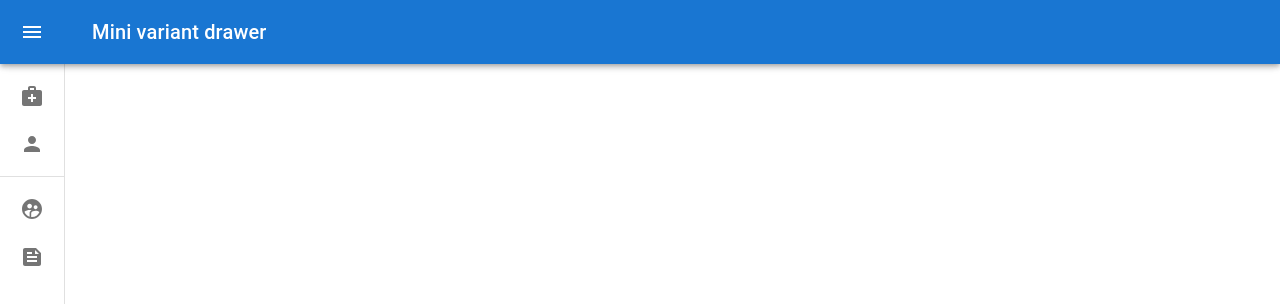
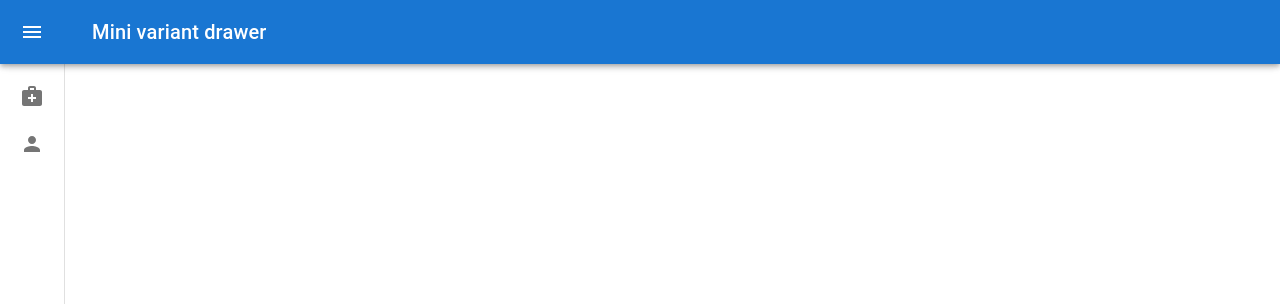
Before and after one commit to rnwsavan/AdminPanel, a React (Create React App) app: page / in a window 1280 px wide. Shown: the top 304 px of the page. Built offline with nearby package versions, Linux system fonts and the light colour scheme.

Commit message:
LAYOUT CHANGE

```diff
--- a/src/Components/Layout/Layout.js
+++ b/src/Components/Layout/Layout.js
@@ -150,6 +150,7 @@ export default function Layout({ children }) {
                                     px: 2.5,
                                 }}
                             >
+
                                 <ListItemIcon
                                     sx={{
                                         minWidth: 0,
@@ -157,36 +158,10 @@ export default function Layout({ children }) {
                                         justifyContent: 'center',
                                     }}
                                 >
-                                    {i % 2 === 0 ? <MedicalServicesIcon /> : <PersonIcon />}
+                                    {i % 2 === 0 ? <MedicalServicesIcon />  : <PersonIcon />}
 
                                 </ListItemIcon>
                                 <ListItemText primary={t.lable} sx={{ opacity: open ? 1 : 0 }} />
-                            </ListItemButton>
-                        </ListItem>
-                    ))}
-                </List>
-
-                <Divider />
-                <List>
-                    {list.map((t, i) => (
-                        <ListItem component={NavLink} exact to={t.to} key={t} disablePadding sx={{ display: 'block' }}>
-                            <ListItemButton
-                                sx={{
-                                    minHeight: 48,
-                                    justifyContent: open ? 'initial' : 'center',
-                                    px: 2.5,
-                                }}
-                            >
-                                <ListItemIcon
-                                    sx={{
-                                        minWidth: 0,
-                                        mr: open ? 3 : 'auto',
-                                        justifyContent: 'center',
-                                    }}
-                                >
-                                    {i % 2 === 0 ? <SupervisedUserCircleIcon /> : <FeedIcon />}
-                                </ListItemIcon>
-                                <ListItemText primary={t.label} sx={{ opacity: open ? 1 : 0 }} />
                             </ListItemButton>
                         </ListItem>
                     ))}
```
